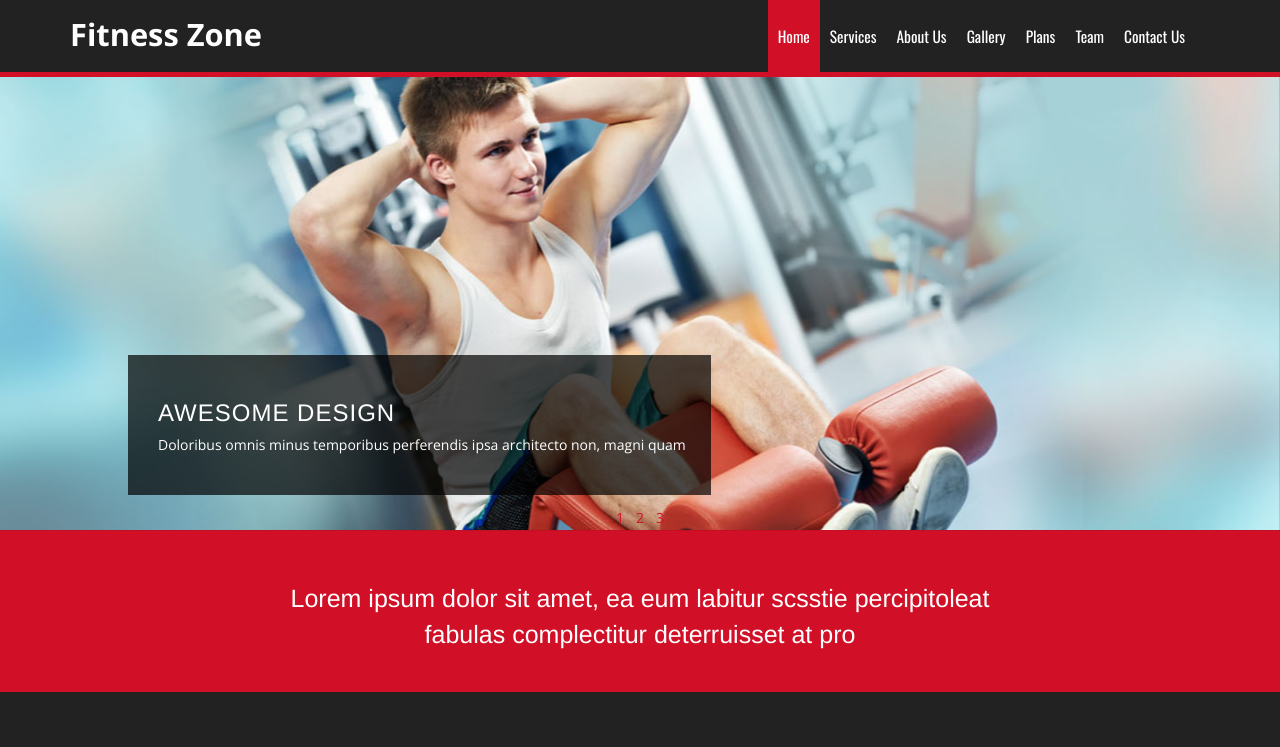
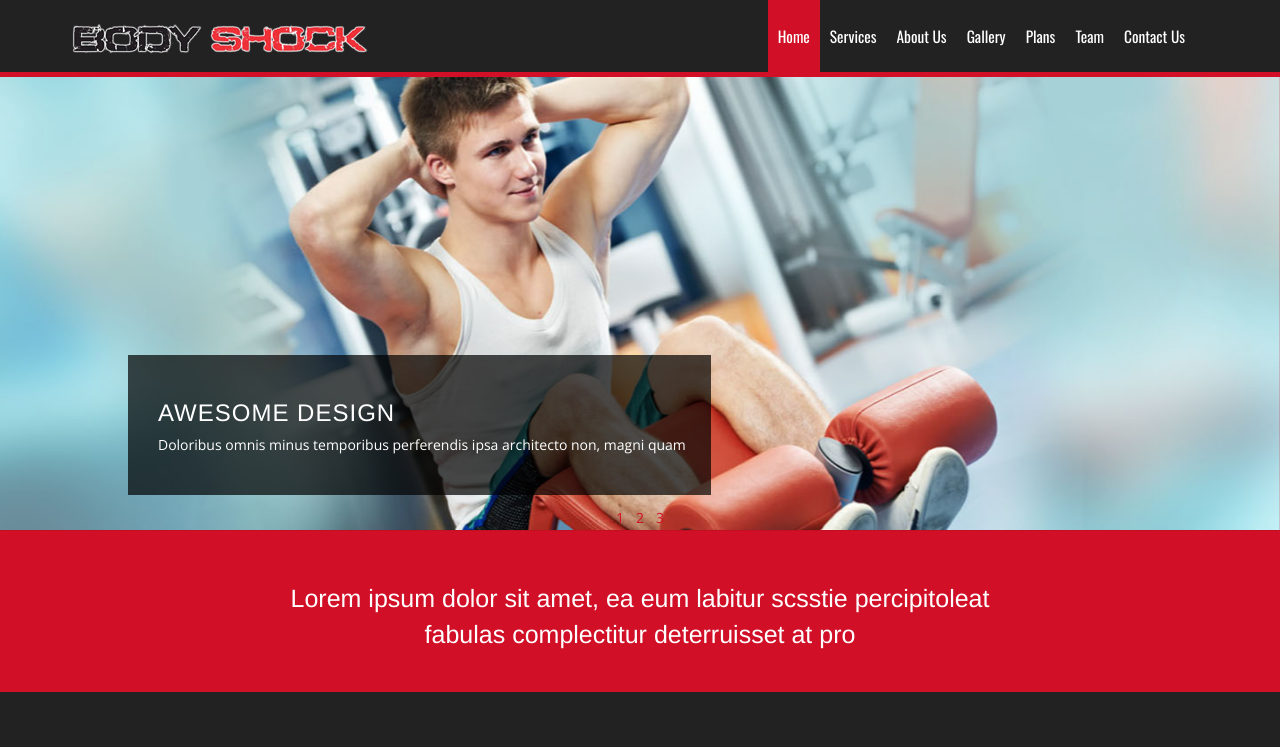
Before and after one commit to guiberraMX/gym, a plain HTML site: page index.html in a window 1280 px wide. Shown: the top 747 px of the page. Drawn offline with nearby package versions, Linux system fonts and the light colour scheme.

Commit message:
brand
color fonts seccts

```diff
--- a/index.html
+++ b/index.html
@@ -11,7 +11,7 @@
 <!--[if lt IE 9]>
     <meta http-equiv="X-UA-Compatible" content="IE=edge,chrome=1">
     <![endif]-->
-<title>Fitness Zone HTML5 Bootstrap Responsive web template-WebThemez</title>
+<title>Body Shock</title>
 <meta name="description" content="">
 <meta name="author" content="WebThemez">
 <!--[if lt IE 9]>
@@ -37,7 +37,7 @@
     <nav class="navbar navbar-inverse" role="navigation">
       <div class="navbar-header">
         <button type="button" id="nav-toggle" class="navbar-toggle" data-toggle="collapse" data-target="#main-nav"> <span class="sr-only">Toggle navigation</span> <span class="icon-bar"></span> <span class="icon-bar"></span> <span class="icon-bar"></span> </button>
-        <a href="#" class="navbar-brand scroll-top logo  animated bounceInLeft"><b><i>Fitness Zone</i></b></a> </div>
+        <a href="#" class="navbar-brand scroll-top logo  animated bounceInLeft"><b><img src="images/logobs.png"></b></a> </div>
       <!--/.navbar-header-->
       <div id="main-nav" class="collapse navbar-collapse">
         <ul class="nav navbar-nav" id="mainNav">
```
Also changed, not shown: images/logobs.png (added).
